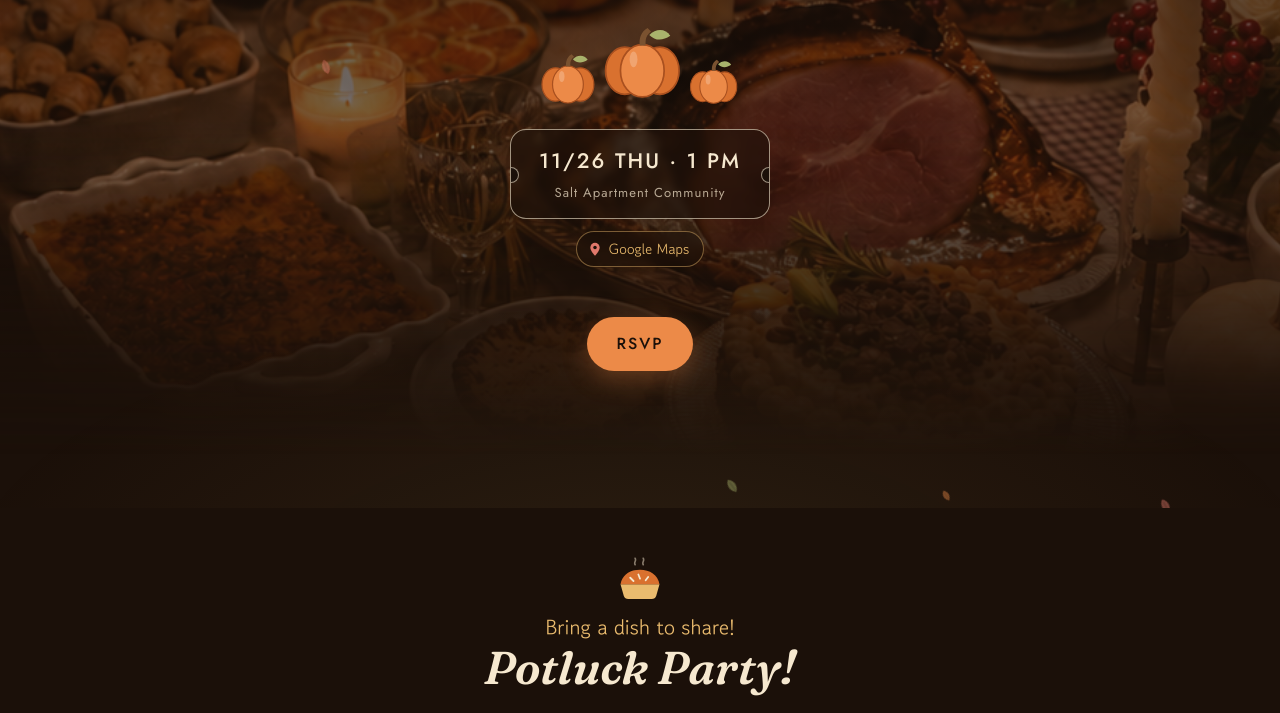
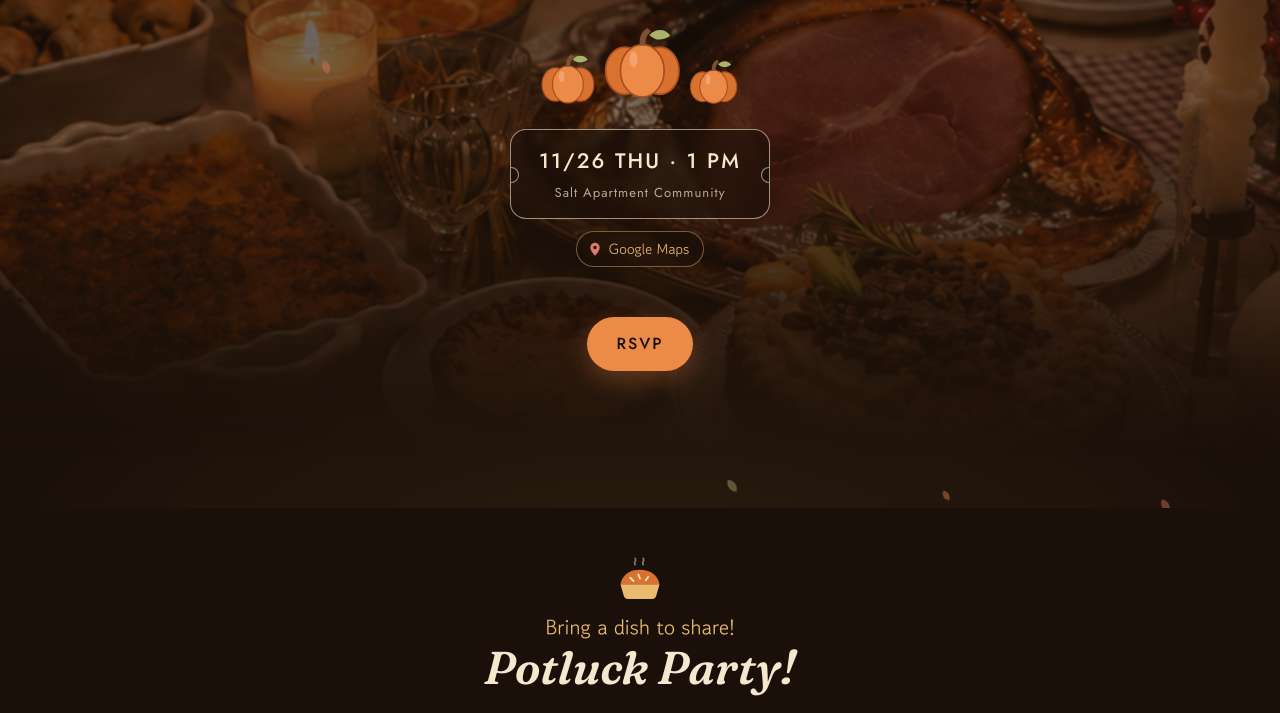
Before and after one commit to friends-giving/friends-giving.github.io, a plain HTML site: page index.html in a window 1280 px wide. Shown: the part 292-1005 px from the top of the page. Drawn offline with Linux system fonts and the light colour scheme; no server answers; a web font is replaced by a local one.

Commit message:
Shift hero photo up so its top edge is hidden
Co-Authored-By: Claude Opus 5.5 <noreply@anthropic.com>
Claude-Session: https://claude.ai/code/session_01EoCRY5cupQNtUjCQAkdLw2

```diff
--- a/index.html
+++ b/index.html
@@ -90,7 +90,7 @@
   /* hero */
   .hero{position:relative;text-align:center;overflow:hidden;padding:calc(env(safe-area-inset-top) + 72px) 0 clamp(56px,14vw,84px)}
   .hero-bg{
-    position:absolute;inset:0;z-index:0;background:url("table.png") center 60%/cover no-repeat;
+    position:absolute;top:-90px;left:0;right:0;bottom:0;z-index:0;background:url("table.png") center 35%/cover no-repeat;
     -webkit-mask-image:linear-gradient(180deg,#000 0%,#000 55%,rgba(0,0,0,.5) 78%,transparent 100%);
     mask-image:linear-gradient(180deg,#000 0%,#000 55%,rgba(0,0,0,.5) 78%,transparent 100%);
   }
```
